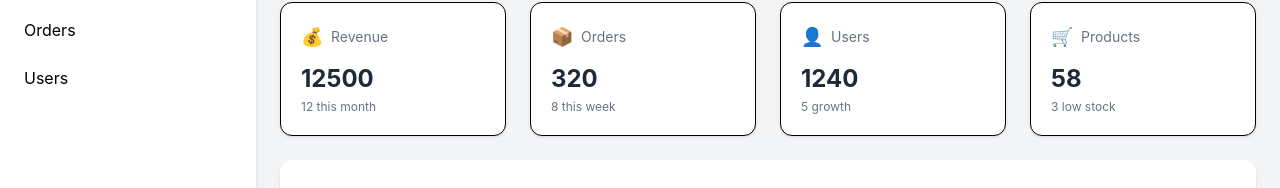
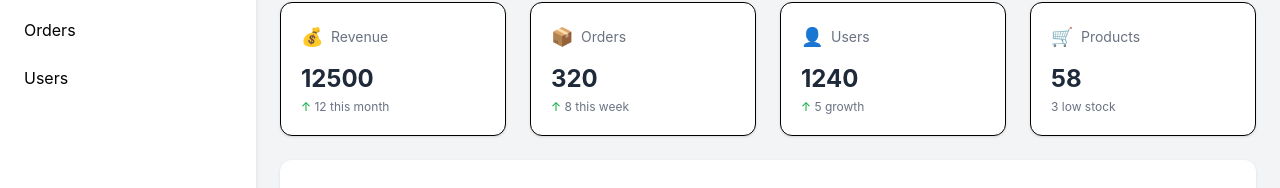
Before and after one commit to ahmadyattia/e-commerce-dashboard, a React (Vite) app: page /dashboard/overview in a window 1280 px wide. Shown: the part 162-350 px from the top of the page. Built offline with nearby package versions, Linux system fonts and the light colour scheme.

Commit message:
added the up and down arrows of trend change

```diff
--- a/src/components/ui/StatCard.jsx
+++ b/src/components/ui/StatCard.jsx
@@ -1,6 +1,8 @@
 import React from "react";
 
 const StatCard = ({ icon, title, value, trendChange, trendLabel }) => {
+  const isUp = trendChange > 0;
+  const isDown = trendChange < 0;
   return (
     <div className="bg-white p-5 rounded-xl shadow-sm border hover:shadow-md transition">
       {/* Top row: icon + title */}
@@ -15,6 +17,8 @@ const StatCard = ({ icon, title, value, trendChange, trendLabel }) => {
       {/* Trend (optional) */}
       {trendChange && (
         <div className="mt-1 text-xs text-gray-500">
+          {isUp && <span className="text-green-600">↑</span>}{" "}
+          {isDown && <span className="text-red-600">↓</span>}
           {trendChange} {trendLabel}
         </div>
       )}
```
